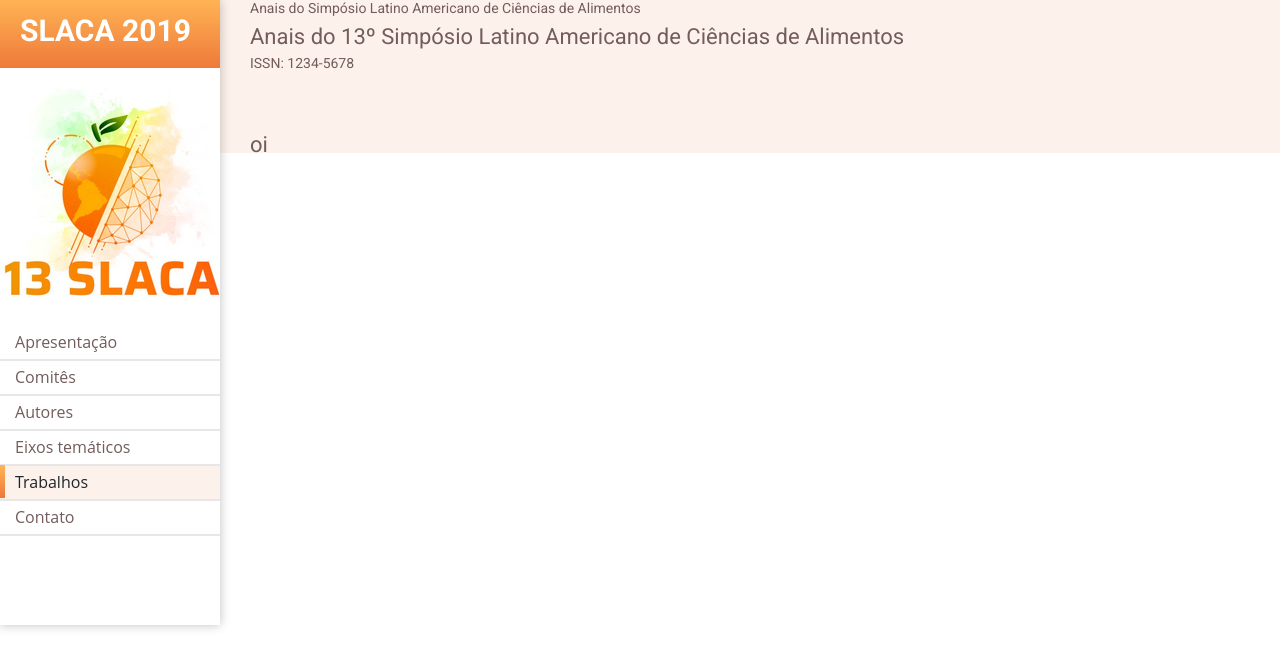
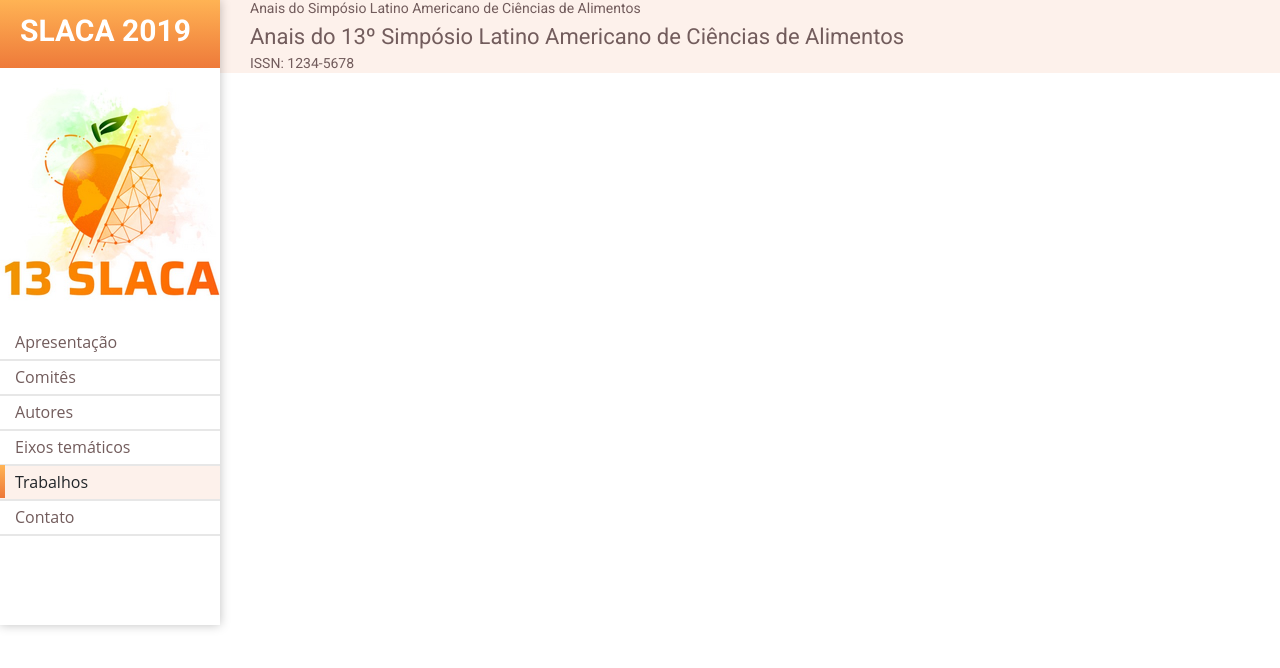
Before and after one commit to beno1234/chuva-estagio, a plain HTML site: page index.html in a window 1280 px wide. Drawn offline with nearby package versions, Linux system fonts and the light colour scheme.

Commit message:
Estágio

```diff
--- a/index.html
+++ b/index.html
@@ -48,8 +48,7 @@
     <p>ISSN: 1234-5678</p>
 
 
-<h2>teste</h2>
-<h1>oi</h1>
+
 
 </header>
 
```
